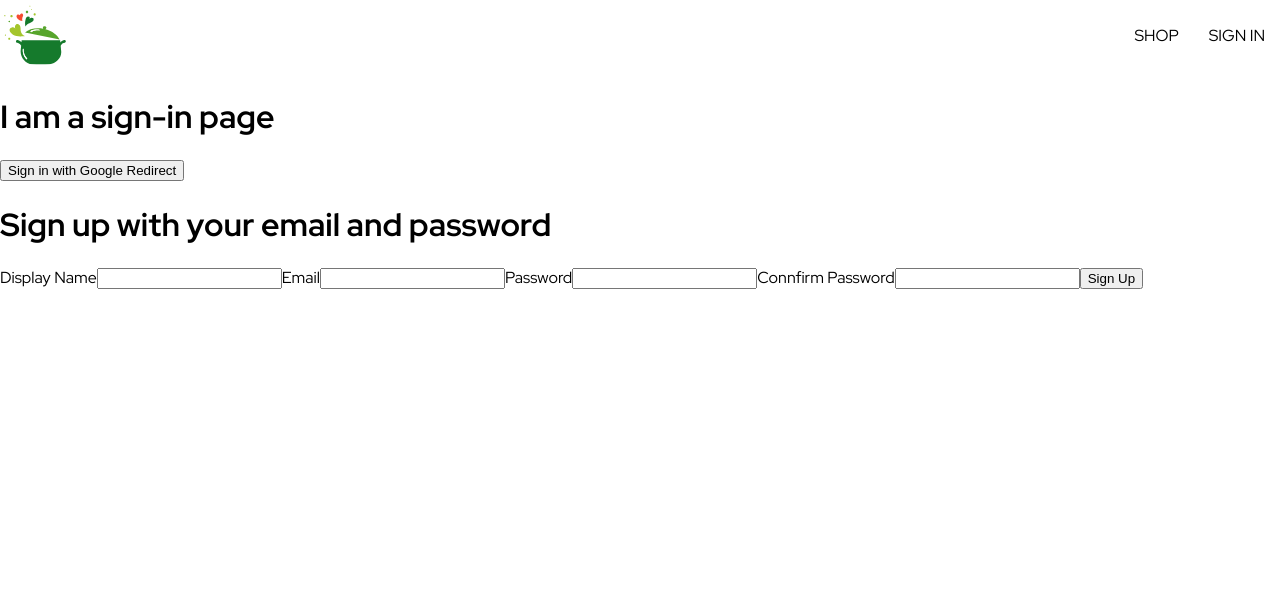
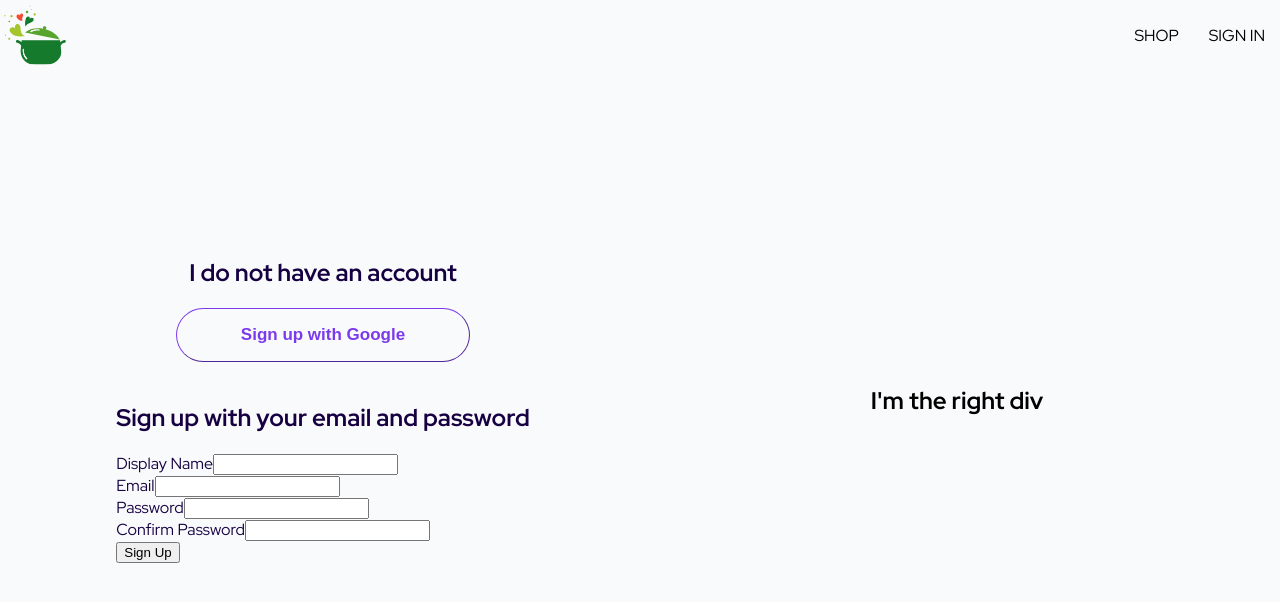
Before and after one commit to thuannguyen88/lazy-kitchen-ecommerce, a React (Create React App) app: page /sign-in in a window 1280 px wide. Shown: the top 602 px of the page. Built offline with nearby package versions, Linux system fonts and the light colour scheme.

Commit message:
update css styling for sign in page

```diff
--- /dev/null
+++ b/src/components/form-input/form-input.component.jsx
@@ -0,0 +1,19 @@
+const FormInput = ({ label, ...inputProps }) => {
+  return (
+    <div className="group">
+      {/* if label exists then render label. and if form field props has some value in it, then apply the shrink css class otherwise don't*/}
+      {label && (
+        <label
+          className={`${
+            inputProps.value.length ? "shrink" : ""
+          } form-input-label`}
+        >
+          {label}
+        </label>
+      )}
+      <input className="input" {...inputProps} />
+    </div>
+  );
+};
+
+export default FormInput;
--- a/src/components/sign-up-form/sign-up-form.component.jsx
+++ b/src/components/sign-up-form/sign-up-form.component.jsx
@@ -5,6 +5,9 @@ import {
   createUserDocumentFromAuth,
 } from "../../utils/firebase/firebase.utils";
 
+import FormInput from "../form-input/form-input.component";
+
+// empty states
 // create an object of default values to allow us to keep track of multiple fields inside of our form and make handleChange generic
 const defaultFormFields = {
   displayName: "",
@@ -46,12 +49,12 @@ const SignUpForm = () => {
       // what does the response look like. now we know the response contains a user object from firebase, we can destructure that user.
       console.log(user);
 
+      // create user document from the auth
       // pass in the user object and the displayName from our signup form
       await createUserDocumentFromAuth(user, { displayName });
 
       // after user document is created in database, we reset the form fields
       resetFormFields();
-
     } catch (error) {
       // when testing with password 123, error printed on console saying "Firebase: Password should be at least 6 characters (auth/weak-password)." which can be used to display for the user, which is very"
 
@@ -78,38 +81,39 @@ const SignUpForm = () => {
     <div>
       <h1>Sign up with your email and password</h1>
       <form onSubmit={handleSubmit}>
-        <label>Display Name</label>
-        <input
+        <FormInput
+          label="Display Name"
           type="text"
           required
           onChange={handleChange}
           name="displayName"
           value={displayName}
         />
-        <label>Email</label>
-        <input
-          type="email"
+        <FormInput
+          label="Email"
+          type="text"
           required
           onChange={handleChange}
-          name="email"
-          value={email}
+          name="displayName"
+          value={displayName}
         />
-        <label>Password</label>
-        <input
-          type="password"
+        <FormInput
+          label="Password"
+          type="text"
           required
           onChange={handleChange}
-          name="password"
-          value={password}
+          name="displayName"
+          value={displayName}
         />
-        <label>Connfirm Password</label>
-        <input
-          type="password"
+        <FormInput
+          label="Confirm Password"
+          type="text"
           required
           onChange={handleChange}
-          name="confirmPassword"
-          value={confirmPassword}
+          name="displayName"
+          value={displayName}
         />
+
         <button type="submit">Sign Up</button>
       </form>
     </div>
--- a/src/routes/navigation/navigation.styles.scss
+++ b/src/routes/navigation/navigation.styles.scss
@@ -4,6 +4,7 @@
   display: flex;
   justify-content: space-between;
   margin-bottom: 25px;
+
 
   .logo-container {
     height: 100%;
--- a/src/routes/sign-in/sign-in.component.jsx
+++ b/src/routes/sign-in/sign-in.component.jsx
@@ -2,6 +2,8 @@ import {
   signInWithGooglePopUp,
   createUserDocumentFromAuth,
 } from "../../utils/firebase/firebase.utils";
+
+import "./sign-in.styles.scss";
 
 import SignUpForm from "../../components/sign-up-form/sign-up-form.component";
 
@@ -14,11 +16,21 @@ const SignIn = () => {
   };
 
   return (
-    <div>
-      <h1>I am a sign-in page</h1>
-      <button onClick={logGoogleUser}>Sign in with Google Redirect</button>
-      <SignUpForm />
-    </div>
+    <section>
+      <div className="sign-in-section">
+        <div className="sign-in-container">
+          <h1>I do not have an account</h1>
+          <button onClick={logGoogleUser} className="google-sign-in-button">
+            Sign up with Google
+          </button>
+          <div className="line"></div>
+          <SignUpForm />
+        </div>
+        <div className="right-container">
+          <h2>I'm the right div</h2>
+        </div>
+      </div>
+    </section>
   );
 };
 
--- /dev/null
+++ b/src/routes/sign-in/sign-in.styles.scss
@@ -0,0 +1,59 @@
+.sign-in-section {
+  padding-top: 20px;
+  padding-bottom: 20px;
+  padding-right: 6px;
+  padding-left: 6px;
+  display: flex;
+  flex-direction: row;
+  justify-content: center;
+  align-items: center;
+  background-color: rgb(249 250 251);
+  width: 100vw;
+  height: 100vh;
+  margin-top: -95px;
+
+  .sign-in-container {
+    display: flex;
+    flex-direction: column;
+    width: 50%;
+    align-items: center;
+    padding-top: 32px;
+    padding-bottom: 32px;
+    color: rgb(22 0 66);
+
+    .google-sign-in-button {
+      border-radius: 50px;
+      padding-top: 16px;
+      padding-bottom: 16px;
+      padding-right: 64px;
+      padding-left: 64px;
+      max-width: 380px;
+      background-color: transparent;
+      border-width: 1px;
+      font-weight: 600;
+      font-size: 17px;
+      border-color: rgb(124 58 237);
+      color: rgb(124 58 237);
+    }
+
+    .line {
+      max-width: 100px;
+      border-radius: 1px;
+      border-color: black;
+      border-width: 2px;
+      margin-top: 10px;
+      margin-bottom: 10px;
+      opacity: 0.8;
+    }
+  }
+
+  .right-container {
+    display: flex;
+    flex-direction: column;
+    width: 50%;
+    align-items: center;
+    justify-content: center;
+    padding-top: 32px;
+    padding-bottom: 32px;
+  }
+}
```
Also changed, not shown: src/components/form-input/form-input.styles.scss (added).
